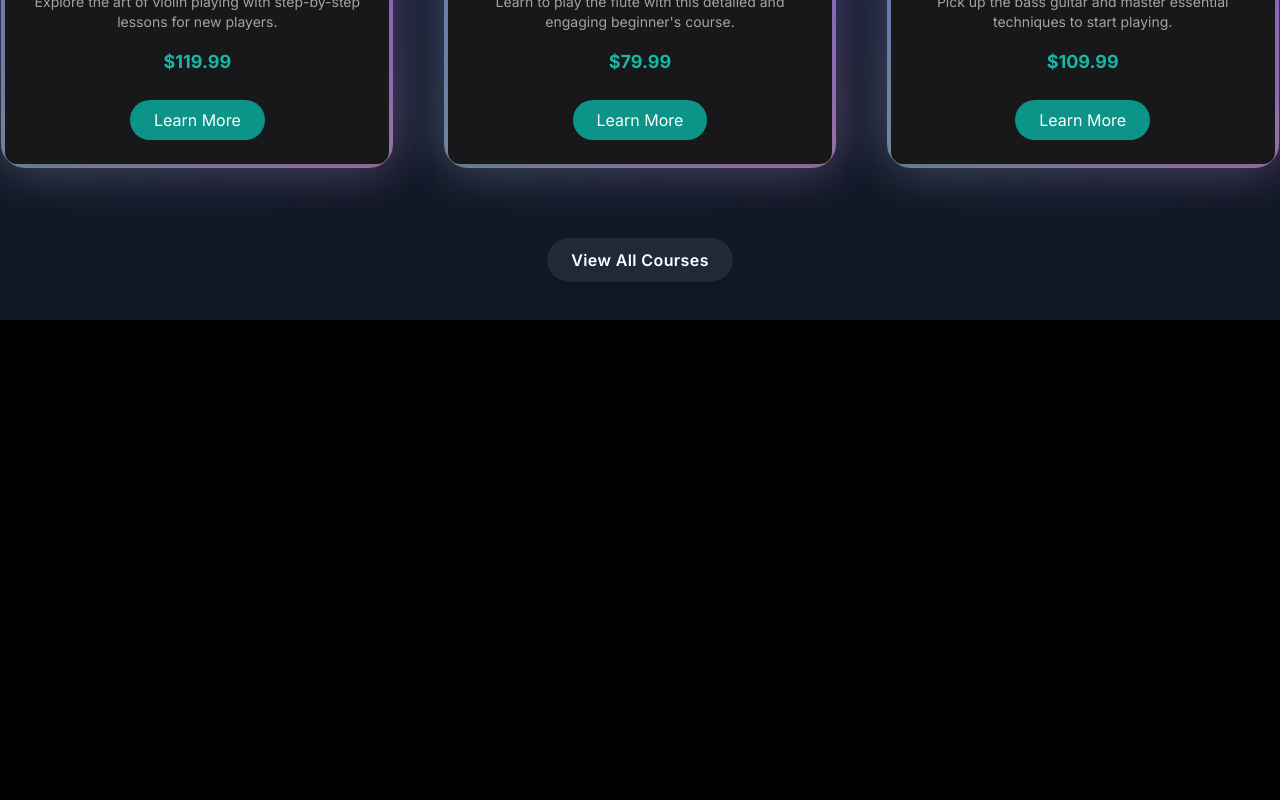
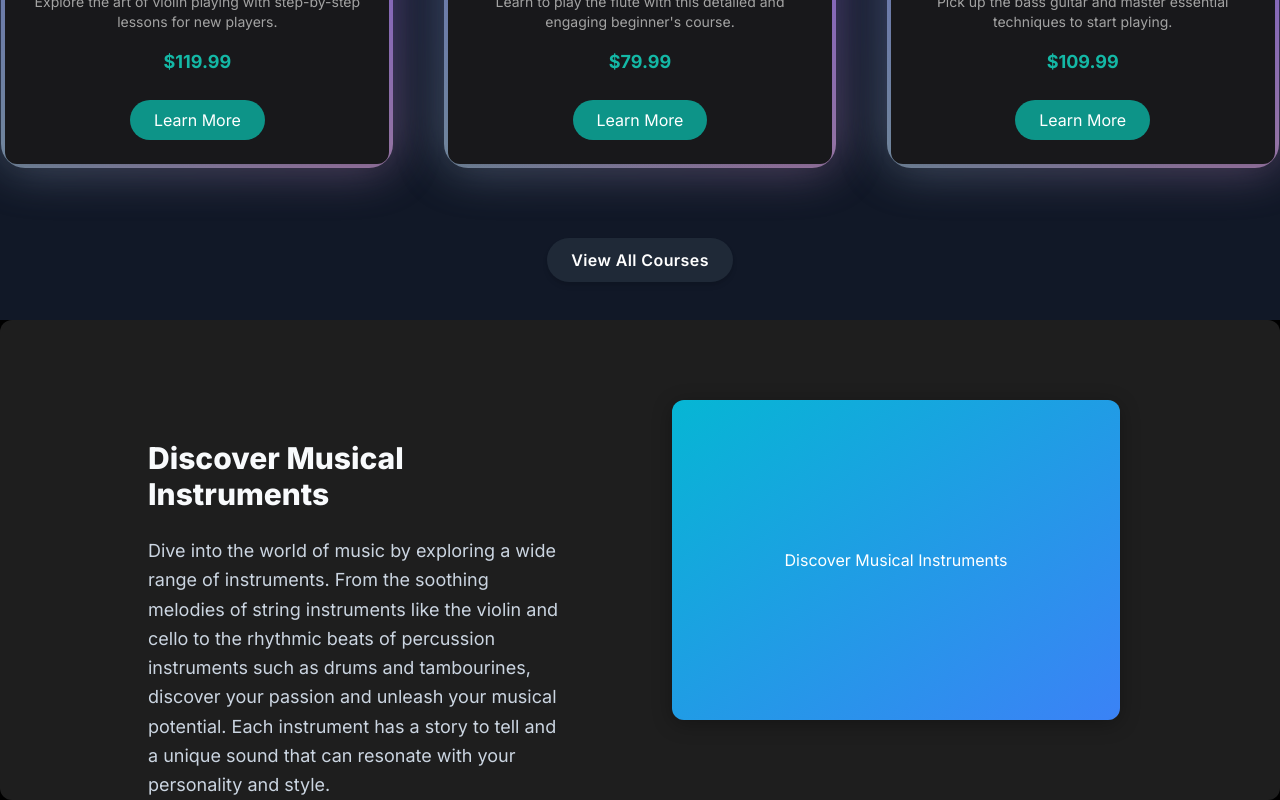
Before and after one commit to DarshTank/MusicAcademy-NextJS-Project, a Next.js app: page / in a window 1280 px wide. Shown: the part 1320-2120 px from the top of the page. Before the commit the page ends 1640 px from the top, so only its background shows below. Built offline with nearby package versions, Linux system fonts and the light colour scheme.

Commit message:
Why Choose Us Section

```diff
--- a/src/app/page.tsx
+++ b/src/app/page.tsx
@@ -1,11 +1,13 @@
 import FeaturedCourses from "@/components/FeaturedCourses";
 import HeroSection from "@/components/HeroSection";
+import WhyChooseUs from "@/components/WhyChooseUs";
 
 export default function Home() {
   return (
     <main className="min-h-screen bg-black antialiased">
       <HeroSection />
       <FeaturedCourses />
+      <WhyChooseUs />
     </main>
   );
 }
--- /dev/null
+++ b/src/components/WhyChooseUs.tsx
@@ -0,0 +1,75 @@
+"use client";
+import { StickyScroll } from "./ui/sticky-scroll-reveal";
+
+const MusicSchoolContent = [
+  {
+    title: "Discover Musical Instruments",
+    description:
+      "Dive into the world of music by exploring a wide range of instruments. From the soothing melodies of string instruments like the violin and cello to the rhythmic beats of percussion instruments such as drums and tambourines, discover your passion and unleash your musical potential. Each instrument has a story to tell and a unique sound that can resonate with your personality and style.",
+    content: (
+      <div className="h-full w-full bg-[linear-gradient(to_bottom_right,var(--cyan-500),var(--blue-500))] flex items-center justify-center text-white">
+        Discover Musical Instruments
+      </div>
+    ),
+  },
+  {
+    title: "Learn to Play",
+    description:
+      "Master the art of playing your favorite instrument with guidance from expert instructors. Our lessons are tailored to suit all skill levels, from beginners exploring their first notes to advanced musicians refining their techniques. Learn at your own pace through one-on-one sessions or group workshops. Whether you dream of playing classical sonatas on the piano or strumming vibrant tunes on the guitar, we have a course for you.",
+    content: (
+      <div className="h-full w-full flex items-center justify-center text-white">
+        Learn to Play
+      </div>
+    ),
+  },
+  {
+    title: "Music Theory",
+    description:
+      "Understand the language of music and unlock the secrets behind every melody. Our comprehensive music theory courses cover everything from reading sheet music, scales, and chords to advanced composition techniques like harmony, counterpoint, and rhythm analysis. Whether you're an aspiring composer or a performer looking to deepen your knowledge, music theory is your key to becoming a well-rounded musician.",
+    content: (
+      <div className="h-full w-full bg-[linear-gradient(to_bottom_right,var(--purple-500),var(--pink-500))] flex items-center justify-center text-white">
+        Music Theory
+      </div>
+    ),
+  },
+  {
+    title: "Join a Band",
+    description:
+      "Experience the joy of playing with others by joining a band. Collaborate, create, and perform music together in a supportive and fun environment. Playing in a band not only enhances your musical abilities but also fosters teamwork, communication, and confidence. Perfect for students looking to sharpen their ensemble skills while forming lifelong friendships and unforgettable memories.",
+    content: (
+      <div className="h-full w-full bg-[linear-gradient(to_bottom_right,var(--yellow-500),var(--orange-500))] flex items-center justify-center text-white">
+        Join a Band
+      </div>
+    ),
+  },
+  {
+    title: "Music Appreciation",
+    description:
+      "Embark on a journey to understand and appreciate music from different genres, cultures, and eras. Learn how music has evolved over centuries and how it continues to shape the world. From classical symphonies to modern-day pop hits, this course helps you develop a deep connection with the art form while broadening your musical horizons.",
+    content: (
+      <div className="h-full w-full bg-[linear-gradient(to_bottom_right,var(--emerald-500),var(--teal-500))] flex items-center justify-center text-white">
+        Music Appreciation
+      </div>
+    ),
+  },
+  {
+    title: "Music Technology",
+    description:
+      "Explore the intersection of music and technology. Learn how to use modern tools like digital audio workstations (DAWs), recording equipment, and synthesizers to create, record, and produce music. This course is perfect for aspiring producers and musicians looking to dive into the world of music production and sound design.",
+    content: (
+      <div className="h-full w-full bg-[linear-gradient(to_bottom_right,var(--red-500),var(--yellow-500))] flex items-center justify-center text-white">
+        Music Technology
+      </div>
+    ),
+  },
+];
+
+function WhyChooseUs() {
+  return (
+    <div className="w-full">
+      <StickyScroll content={MusicSchoolContent} />
+    </div>
+  );
+}
+
+export default WhyChooseUs;
--- /dev/null
+++ b/src/components/ui/sticky-scroll-reveal.tsx
@@ -0,0 +1,136 @@
+"use client";
+import React, { useEffect, useRef, useState } from "react";
+import { useMotionValueEvent, useScroll } from "framer-motion";
+import { motion } from "framer-motion";
+import { cn } from "@/utils/cn";
+
+export const StickyScroll = ({
+  content,
+  contentClassName,
+}: {
+  content: {
+    title: string;
+    description: string;
+    content?: React.ReactNode | any;
+  }[];
+  contentClassName?: string;
+}) => {
+  const [activeCard, setActiveCard] = React.useState(0);
+  const ref = useRef<any>(null);
+  const { scrollYProgress } = useScroll({
+    container: ref,
+    offset: ["start start", "end start"],
+  });
+  const cardLength = content.length;
+
+  useMotionValueEvent(scrollYProgress, "change", (latest) => {
+    const cardsBreakpoints = content.map((_, index) => index / cardLength);
+    const closestBreakpointIndex = cardsBreakpoints.reduce(
+      (acc, breakpoint, index) => {
+        const distance = Math.abs(latest - breakpoint);
+        if (distance < Math.abs(latest - cardsBreakpoints[acc])) {
+          return index;
+        }
+        return acc;
+      },
+      0
+    );
+    setActiveCard(closestBreakpointIndex);
+  });
+
+  // Updated Dark Shades for Backgrounds
+  const backgroundColors = [
+    "rgba(30, 30, 30, 1)",
+    "rgba(40, 40, 40, 1)",
+    "rgba(50, 50, 50, 1)",
+  ];
+  const linearGradients = [
+    "linear-gradient(to bottom right, #1a1a1a, #333333)",
+    "linear-gradient(to bottom right, #2b2b2b, #444444)",
+    "linear-gradient(to bottom right, #262626, #3d3d3d)",
+  ];
+
+  const [backgroundGradient, setBackgroundGradient] = useState(
+    linearGradients[0]
+  );
+
+  useEffect(() => {
+    setBackgroundGradient(linearGradients[activeCard % linearGradients.length]);
+  }, [activeCard]);
+
+  return (
+    <motion.div
+      animate={{
+        backgroundColor: backgroundColors[activeCard % backgroundColors.length],
+      }}
+      className="h-[30rem] w-full flex justify-center relative space-x-10 rounded-xl p-10 shadow-lg"
+      ref={ref}
+      style={{
+        overflowY: "auto", // Allow scrolling
+        scrollbarWidth: "none", // Hide scrollbar (Firefox)
+      }}
+    >
+      {/* Hide scrollbar for Chrome, Edge, and Safari */}
+      <style jsx>{`
+        div::-webkit-scrollbar {
+          display: none;
+        }
+      `}</style>
+
+      {/* Left Content Section */}
+      <div className="w-full flex relative items-start px-4">
+        <div className="w-[80%] mx-auto max-w-2xl">
+          {content.map((item, index) => (
+            <div
+              key={item.title + index}
+              className="my-20 transition-transform duration-500 ease-in-out"
+              style={{
+                transform: activeCard === index ? "scale(1)" : "scale(0.95)",
+                opacity: activeCard === index ? 1 : 0.5,
+              }}
+            >
+              <motion.h2
+                initial={{ opacity: 0 }}
+                animate={{
+                  opacity: activeCard === index ? 1 : 0.5,
+                  y: activeCard === index ? 0 : 20,
+                }}
+                transition={{ duration: 0.6 }}
+                className="text-3xl font-extrabold text-slate-50"
+              >
+                {item.title}
+              </motion.h2>
+              <motion.p
+                initial={{ opacity: 0 }}
+                animate={{
+                  opacity: activeCard === index ? 1 : 0.5,
+                  y: activeCard === index ? 0 : 10,
+                }}
+                transition={{ duration: 0.6, delay: 0.2 }}
+                className="text-lg text-slate-300 mt-6 leading-relaxed"
+              >
+                {item.description}
+              </motion.p>
+            </div>
+          ))}
+          <div className="h-40" />
+        </div>
+      </div>
+
+      {/* Right Sticky Section */}
+      <div
+        style={{
+          background: backgroundGradient,
+          boxShadow: "0px 4px 20px rgba(0, 0, 0, 0.3)",
+          marginRight: "10%", // Adds 10% margin to the right
+        }}
+        className={cn(
+          "hidden lg:block h-80 w-full max-w-md rounded-xl sticky top-10 overflow-hidden transform hover:scale-105 transition-transform duration-500 ease-in-out",
+          contentClassName
+        )}
+      >
+        {content[activeCard].content ?? null}
+      </div>
+    </motion.div>
+  );
+};
```
